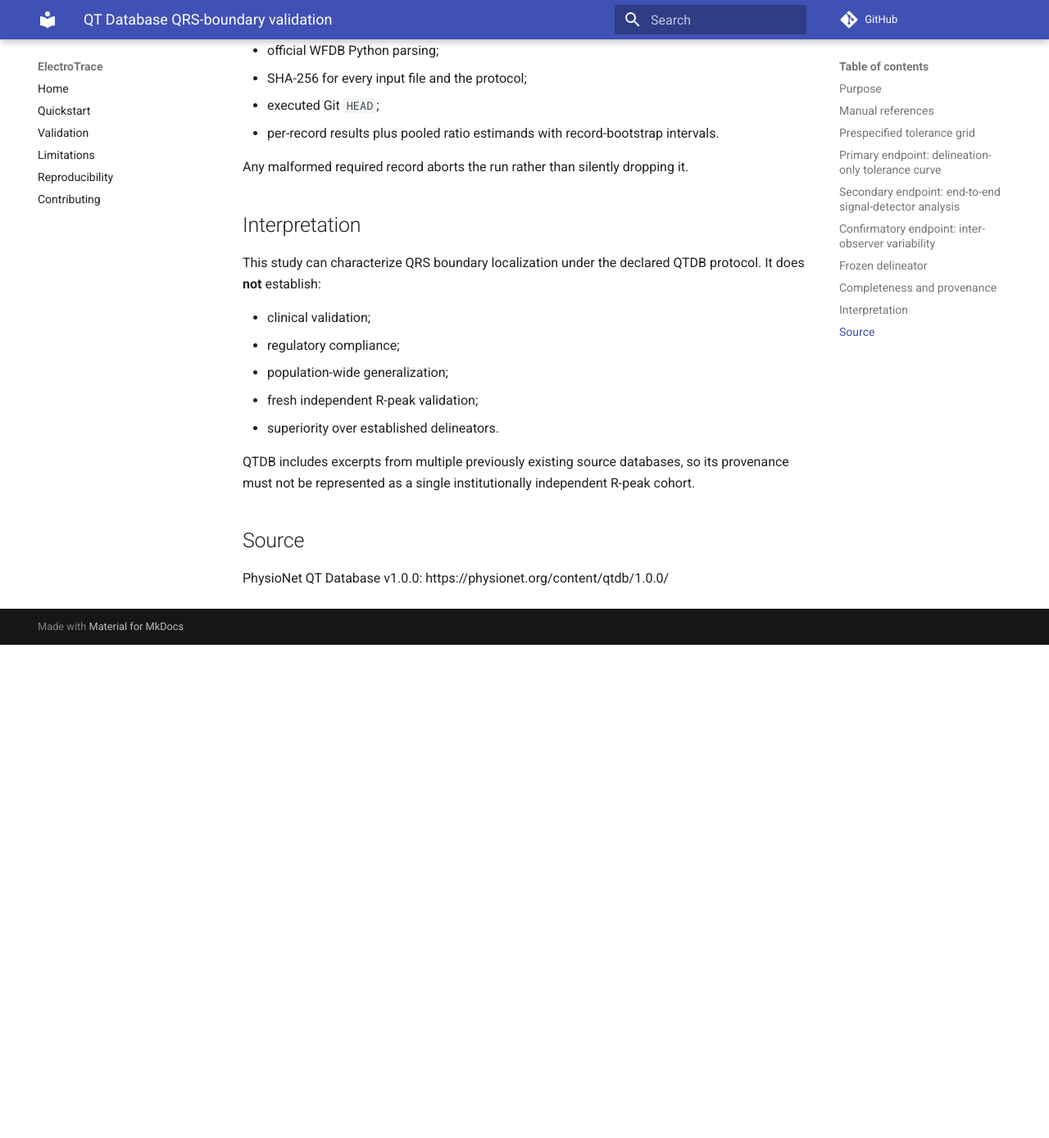
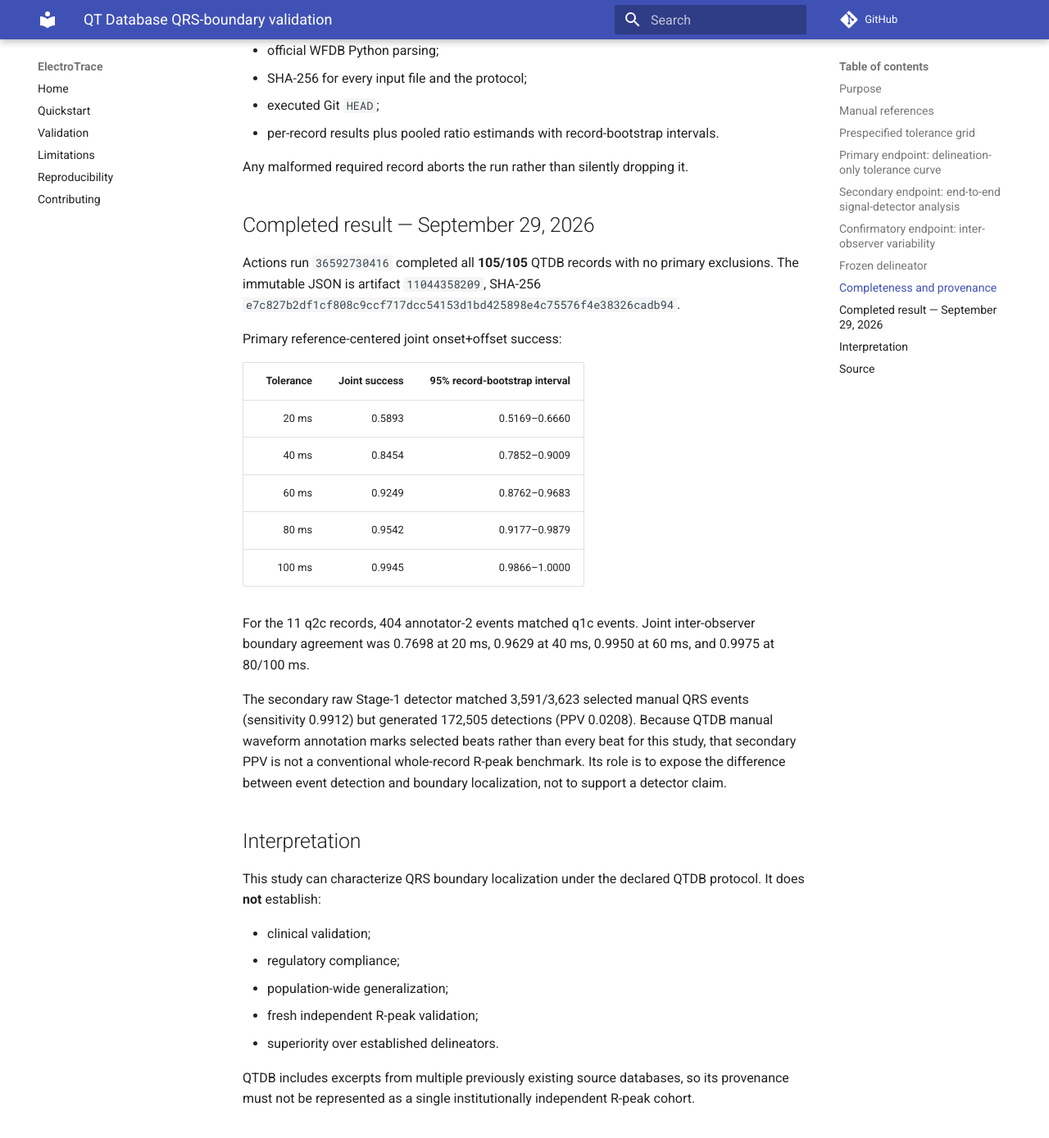
Before and after one commit to Virelion-Biotech/Virelion-ElectroTrace, an MkDocs documentation site: the page built from docs/QTDB_VALIDATION.md, in a window 1280 px wide and 1400 px high, scrolled down 2903 px. Shown: the top 1389 px of the window at 82% size. Built offline with MkDocs 1.6.1 and Material for MkDocs 9.7.7, drawn with Linux system fonts in a browser that asks for light colours; comment, search, counter and statistics services are not loaded; before the commit the page ends 3690 px from its top, so only the background shows below that.

Commit message:
Add completed QTDB tolerance-curve results

```diff
--- a/docs/QTDB_VALIDATION.md
+++ b/docs/QTDB_VALIDATION.md
@@ -124,6 +124,34 @@ A completed primary artifact requires:
 
 Any malformed required record aborts the run rather than silently dropping it.
 
+
+## Completed result — September 29, 2026
+
+Actions run `36592730416` completed all **105/105** QTDB records with no
+primary exclusions. The immutable JSON is artifact `11044358209`, SHA-256
+`e7c827b2df1cf808c9ccf717dcc54153d1bd425898e4c75576f4e38326cadb94`.
+
+Primary reference-centered joint onset+offset success:
+
+| Tolerance | Joint success | 95% record-bootstrap interval |
+|---:|---:|---:|
+| 20 ms | 0.5893 | 0.5169–0.6660 |
+| 40 ms | 0.8454 | 0.7852–0.9009 |
+| 60 ms | 0.9249 | 0.8762–0.9683 |
+| 80 ms | 0.9542 | 0.9177–0.9879 |
+| 100 ms | 0.9945 | 0.9866–1.0000 |
+
+For the 11 q2c records, 404 annotator-2 events matched q1c events. Joint
+inter-observer boundary agreement was 0.7698 at 20 ms, 0.9629 at 40 ms,
+0.9950 at 60 ms, and 0.9975 at 80/100 ms.
+
+The secondary raw Stage-1 detector matched 3,591/3,623 selected manual QRS
+events (sensitivity 0.9912) but generated 172,505 detections (PPV 0.0208).
+Because QTDB manual waveform annotation marks selected beats rather than every
+beat for this study, that secondary PPV is not a conventional whole-record
+R-peak benchmark. Its role is to expose the difference between event detection
+and boundary localization, not to support a detector claim.
+
 ## Interpretation
 
 This study can characterize QRS boundary localization under the declared QTDB
```
